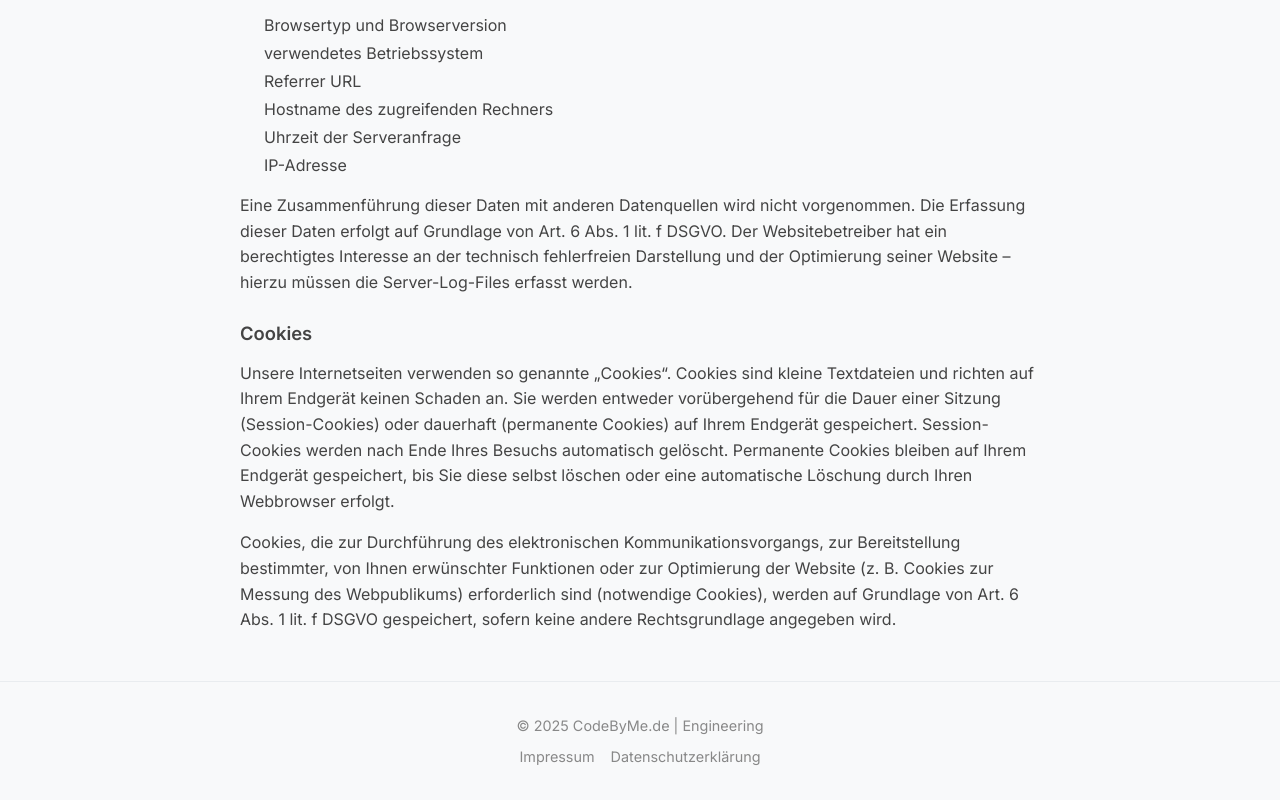
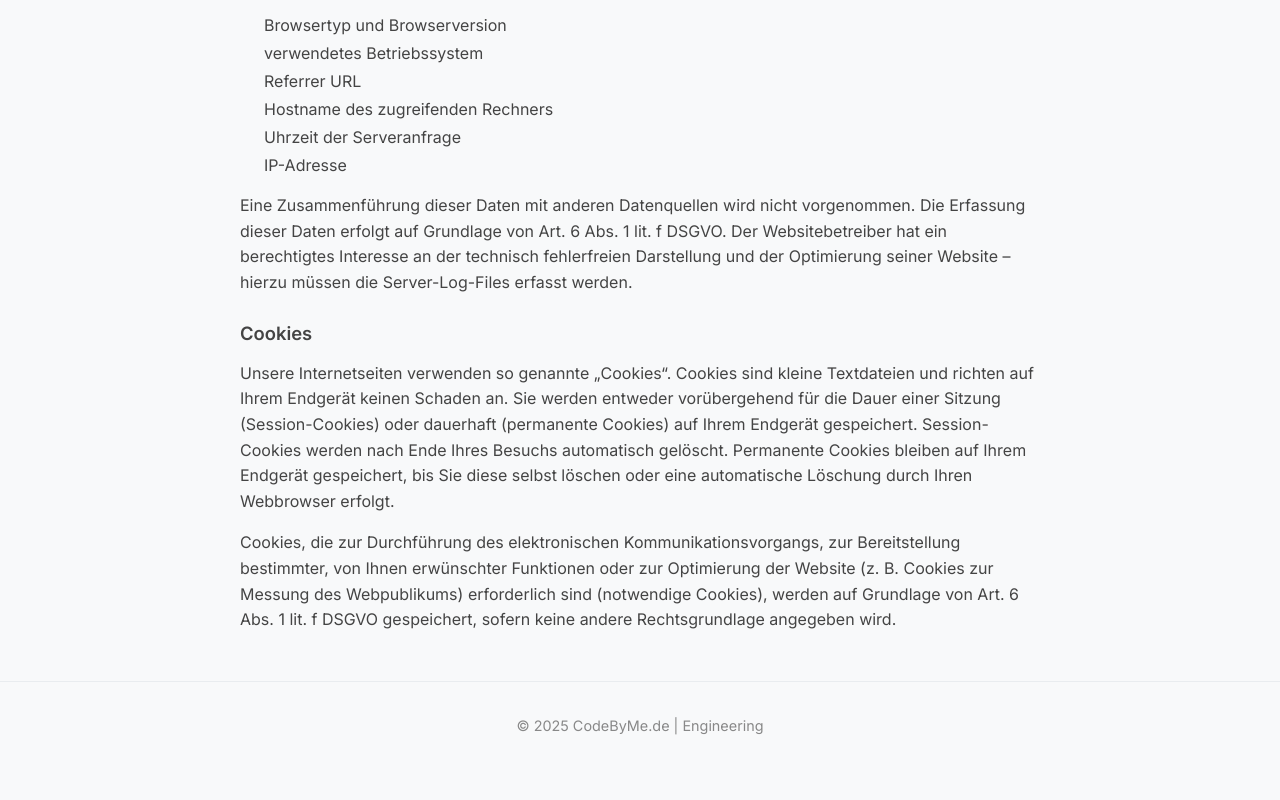
Before and after one commit to IgorProkhorchuk/codebyme.de, a SvelteKit app in the folder frontend/: page /datenschutz in a window 1280 px wide. Shown: the part 2656-3456 px from the top of the page. After the commit the page ends 3433 px from the top, so only its background shows below. Built offline with nearby package versions, Linux system fonts and the light colour scheme; a small style sheet from the web is missing.

Commit message:
chore: comment datenschutz

```diff
--- a/frontend/src/routes/+layout.svelte
+++ b/frontend/src/routes/+layout.svelte
@@ -51,8 +51,8 @@
     <div class="container">
       <p>&copy; 2025 CodeByMe.de | Engineering</p>
       <div class="legal-links">
-        <a href="/impressum">Impressum</a>
-        <a href="/datenschutz">Datenschutzerklärung</a>
+        <!-- <a href="/impressum">Impressum</a> -->
+        <!-- <a href="/datenschutz">Datenschutzerklärung</a> -->
       </div>
     </div>
   </footer>
--- a/frontend/src/routes/sitemap.xml/+server.ts
+++ b/frontend/src/routes/sitemap.xml/+server.ts
@@ -14,9 +14,9 @@ export async function GET() {
 	const pages = [
 		'',
 		'/blog',
-		'/labs',
-		'/impressum',
-		'/datenschutz'
+		'/labs'
+		// '/impressum',
+		// '/datenschutz'
 	];
 
 	const sitemap = `
```
